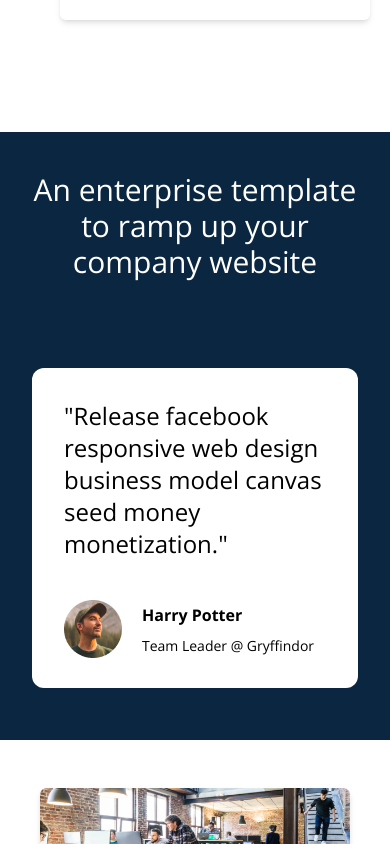
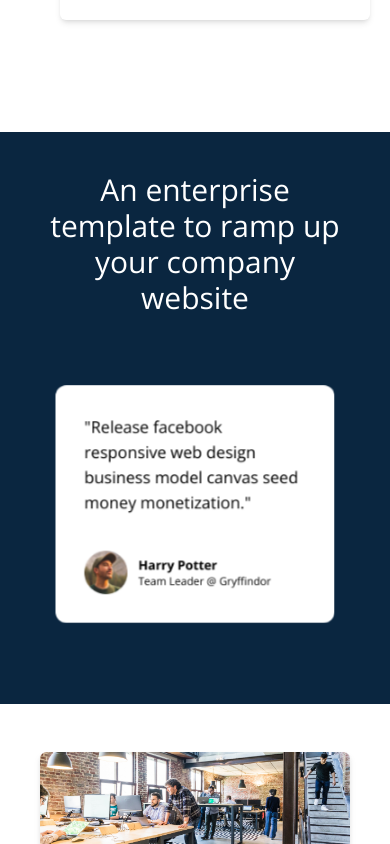
Before and after one commit to hudamnhd/landing-page-boldo, a React (Vite) app: page / in a window 390 px wide. Shown: the part 4980-5824 px from the top of the page. Built offline with nearby package versions, Linux system fonts and the light colour scheme.

Commit message:
delete some style

```diff
--- a/package.json
+++ b/package.json
@@ -18,6 +18,7 @@
     "react-icons": "^4.9.0",
     "react-multi-carousel": "^2.8.4",
     "react-router-dom": "^6.12.1",
+    "react-slick": "^0.29.0",
     "sort-by": "^0.0.2"
   },
   "devDependencies": {
--- a/src/components/ItemCarousel.jsx
+++ b/src/components/ItemCarousel.jsx
@@ -17,11 +17,11 @@ const ItemCarousel = () => {
       items: 3,
     },
     tablet: {
-      breakpoint: { max: 1024, min: 464 },
+      breakpoint: { max: 1024, min: 772 },
       items: 2,
     },
     mobile: {
-      breakpoint: { max: 464, min: 0 },
+      breakpoint: { max: 772, min: 0 },
       items: 1,
     },
   };
@@ -30,7 +30,7 @@ const ItemCarousel = () => {
     return (
       <div className={`${isMouseOver ? null : "opacity-0"} `}>
         <button
-          className="shadow-md shadow-slate-500 absolute -right-6 top-1/2 transform -translate-y-1/2 hover:bg-[#1C3D5B] hover:text-white border-2 border-white bg-slate-50 text-[#1C3D5B]   rounded-full text-xl p-4"
+          className="shadow-md shadow-slate-500 absolute -right-6 top-1/2 transform -translate-y-1/2 hover:bg-[#1C3D5B] hover:text-white border-2 border-white bg-slate-50 text-[#1C3D5B]  rounded-full text-xl p-4"
           onClick={next}
         >
           <FaArrowRight />
@@ -52,8 +52,9 @@ const ItemCarousel = () => {
       onMouseLeave={() => setIsMouseOver(false)}
     >
       <Carousel
+        shouldResetAutoplay
+        arrows={false}
         infinite
-        arrows={false}
         autoPlay={true}
         autoPlaySpeed={3000}
         responsive={responsive}
@@ -63,14 +64,16 @@ const ItemCarousel = () => {
         {feedback.map((feed) => (
           <div
             key={feed.name}
-            className="flex flex-col justify-between space-y-10 rounded-xl bg-white p-8 m-3 h-80 duration-300 hover:scale-105 bg-slate-100"
+            className="flex flex-col justify-between space-y-10 rounded-xl bg-white p-8 xs:h-[320px] w-fit duration-300 scale-90 hover:scale-100"
           >
-            <p className="text-2xl">"{feed.content}"</p>
-            <div className="flex items-center space-x-5">
-              <img src={feed.img} alt="" />
-              <div className="space-y-2">
-                <h4 className="text-[16px] font-bold">{feed.name}</h4>
-                <p className="text-[14px]">{feed.title}</p>
+            <p className="text-lg ss:text-xl md:text-2xl">"{feed.content}"</p>
+            <div className="flex items-center space-x-3 xs:space-x-5">
+              <img className="h-12 xs:h-14" src={feed.img} alt={feed.name} />
+              <div className="xs:space-y-2">
+                <h4 className="text-sm xs:text-[16px] font-bold">
+                  {feed.name}
+                </h4>
+                <p className="text-xs xs:text-[14px]">{feed.title}</p>
               </div>
             </div>
           </div>
--- a/src/components/Products.jsx
+++ b/src/components/Products.jsx
@@ -10,7 +10,7 @@ const Products = () => {
       </div>
       <div
         id="product"
-        className="container mx-auto  mb-8 flex flex-col  flex-wrap justify-center px-5 drop-shadow-md  sm:mb-10 sm:flex-row"
+        className="container mx-auto  mb-8 flex flex-col  flex-wrap justify-center px-5 sm:mb-10 sm:flex-row"
       >
         {products.map((product) => (
           <div
--- a/src/components/ServicesGroupA.jsx
+++ b/src/components/ServicesGroupA.jsx
@@ -12,7 +12,7 @@ const ServicesGroupA = () => {
         </div>
         <div
           id="services"
-          className="container mx-auto mt-5 flex  flex-col flex-wrap items-center justify-center rounded-xl px-5 drop-shadow-md sm:mt-10 sm:flex-row"
+          className="container mx-auto mt-5 flex  flex-col flex-wrap items-center justify-center rounded-xl px-5 sm:mt-10 sm:flex-row"
         >
           {services.map((service) => (
             <div
--- a/src/components/Testimonials.jsx
+++ b/src/components/Testimonials.jsx
@@ -4,8 +4,8 @@ import ItemCarousel from "./ItemCarousel";
 const Testimonials = () => {
   return (
     <section className="bg-[#0A2640]">
-      <div className="relative container mx-auto mt-20 space-y-14 px-5 py-10 sm:py-20 md:px-10">
-        <div className="flex flex-col items-center justify-between space-y-5 md:flex-row md:space-y-0">
+      <div className="container mx-auto mt-20 space-y-14 py-10 sm:py-20 px-10">
+        <div className="space-y-5 md:space-y-0">
           <h1 className="mb-5 text-center text-3xl text-white sm:text-[48px] sm:leading-[55px] md:mb-0 md:w-[70%] md:text-left md:leading-[72px]">
             An enterprise template to ramp up your company website
           </h1>
```
Also changed, not shown: 1 other file (tests, documents, lock files or other folders).
